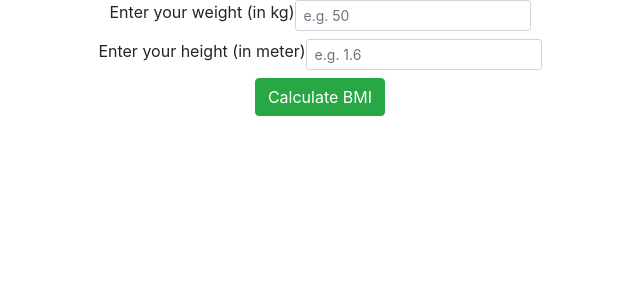
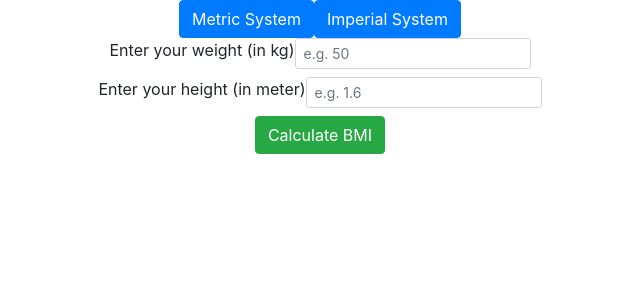
Before and after one commit to vibhaskamal/reactjs_bmi_calculator, a React (Create React App) app in the folder my-app/: page / in a window 1280 px wide. Shown: the top 300 px of the page, without its empty margins (320-960 px from the left). Built offline with nearby package versions, Linux system fonts and the light colour scheme.

Commit message:
Added metric and imperial buttons with their event handlers

```diff
--- a/my-app/src/index.js
+++ b/my-app/src/index.js
@@ -8,6 +8,7 @@ import 'bootstrap/dist/css/bootstrap.min.css';
 import Button from 'react-bootstrap/Button';
 import InputGroup from 'react-bootstrap/InputGroup';
 import FormControl from 'react-bootstrap/FormControl';
+// import { Button } from 'reactstrap';
 // import App from './App';
 // import * as serviceWorker from './serviceWorker';
 
@@ -91,6 +92,17 @@ class BMIDisplay extends React.Component{
     }
 }
 
+class MetricImperial extends React.Component{
+    render(){
+        return(
+            <div className = 'form-center'>
+                <Button color="info">Metric System</Button>{" "}
+                <Button color="info">Imperial System</Button>
+            </div>
+        );
+    }
+}
+
 
 
 
@@ -102,11 +114,33 @@ class Interface extends React.Component{
             weight_val: undefined,
             height_val: undefined,
             bmi: undefined,
+            metric: 1,
+            // imperial: 0,
         };
 
         this.handleWeightChange = this.handleWeightChange.bind(this);
         this.handleHeightChange = this.handleHeightChange.bind(this);
         this.handleSubmit = this.handleSubmit.bind(this);
+        this.handleMetricChange = this.handleMetricChange.bind(this);
+        this.handleImperialChange = this.handleImperialChange.bind(this);
+    }
+
+    handleMetricChange(event) {
+        this.setState(
+            {
+                metric: 1,
+                // imperial: 0,
+            }
+        );
+    }
+
+    handleImperialChange(event) {
+        this.setState(
+            {
+                metric: 0,
+                // imperial: 1,
+            }
+        );
     }
 
     handleWeightChange(event) {
@@ -151,10 +185,28 @@ class Interface extends React.Component{
 
     calculateBMI() {
         let bmi_value;
+
+        if (this.state.weight_val && this.state.height_val)
+        {
+            if (this.state.metric === 1)
+            {
                 bmi_value = (this.state.weight_val/(this.state.height_val*this.state.height_val));
+            }
+            else
+            {
+                bmi_value = (703*this.state.weight_val/(this.state.height_val*this.state.height_val));
+            }
+
             bmi_value = bmi_value.toFixed(2);
 
             return bmi_value;
+        }
+        else
+        {
+            alert('Enter BOTH weight and height values');
+            return 0;
+        }
+
     }
 
     isNumeric(n) {
@@ -165,15 +217,27 @@ class Interface extends React.Component{
     render(){
         return (
             <div>
+                <div
+                    className = 'form-center'
+                    // onSubmit={this.handleMetricChange}
+                >
+                    <Button color="info" onSubmit={this.handleMetricChange}>Metric System</Button>
+                    <Button color="info" onSubmit={this.handleImperialChange}>Imperial System</Button>
+                </div>
+
+                <div>
                     <WeightComponent
                         weight_value={this.state.weight_val}
                         onChange={this.handleWeightChange}
                     />
+                </div>
 
+                <div>
                     <HeightComponent
                         height_value={this.state.height_val}
                         onChange={this.handleHeightChange}
                     />
+                </div>
 
                 <form
                     className='form-center'
```
Lines whose indentation alone changed are shown as unchanged.
